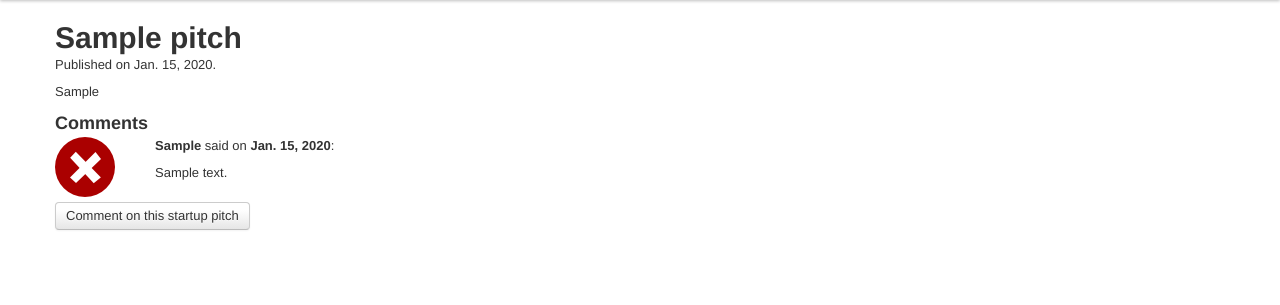
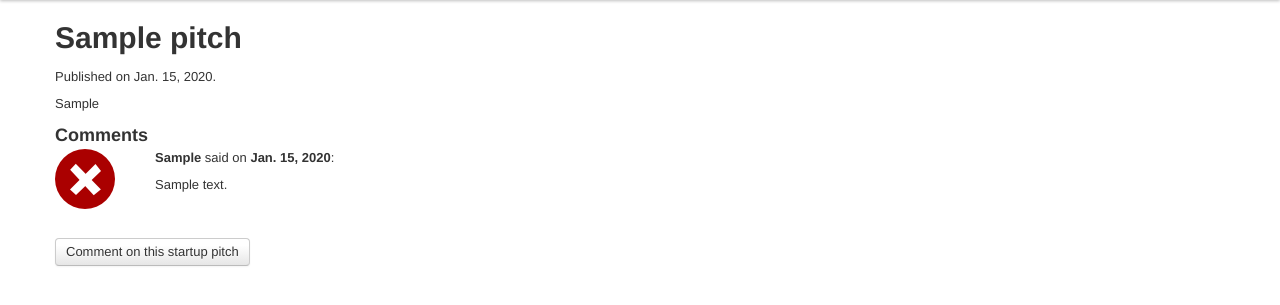
Before and after one commit to pydanny/isthisfor, a Django app: a page that uses project/templates/pitch/pitch_detail.html in a window 1280 px wide. Shown: the part 40-345 px from the top of the page. Run offline with Django 3.2, Linux system fonts and the light colour scheme; tables that the repository leaves empty hold one stand-in row (values such as "Sample post"); some libraries are stand-ins or nearby versions.

Commit message:
Added margin classes.

```diff
--- a/project/static/css/base.css
+++ b/project/static/css/base.css
@@ -45,3 +45,6 @@
 #pitch-list li p{
 
 }
+
+.prepend-top{margin-top:12px;}
+.prepend-top2{margin-top:24px;}
--- a/project/templates/pitch/pitch_detail.html
+++ b/project/templates/pitch/pitch_detail.html
@@ -9,7 +9,7 @@
     <div class="span16">
         <h1>{{ pitch.name }}</h1>
 
-        <p>
+        <p class="prepend-top">
             Published on {{ pitch.pub_date }}.
         </p>
 
@@ -47,7 +47,7 @@
             <p>No comments yet. Be the first to comment!</p>
             {% endif %}
 
-        <p>
+        <p class="prepend-top2">
             <a class="btn" href="">Comment on this startup pitch</a>
         </p>
     </div>
```
